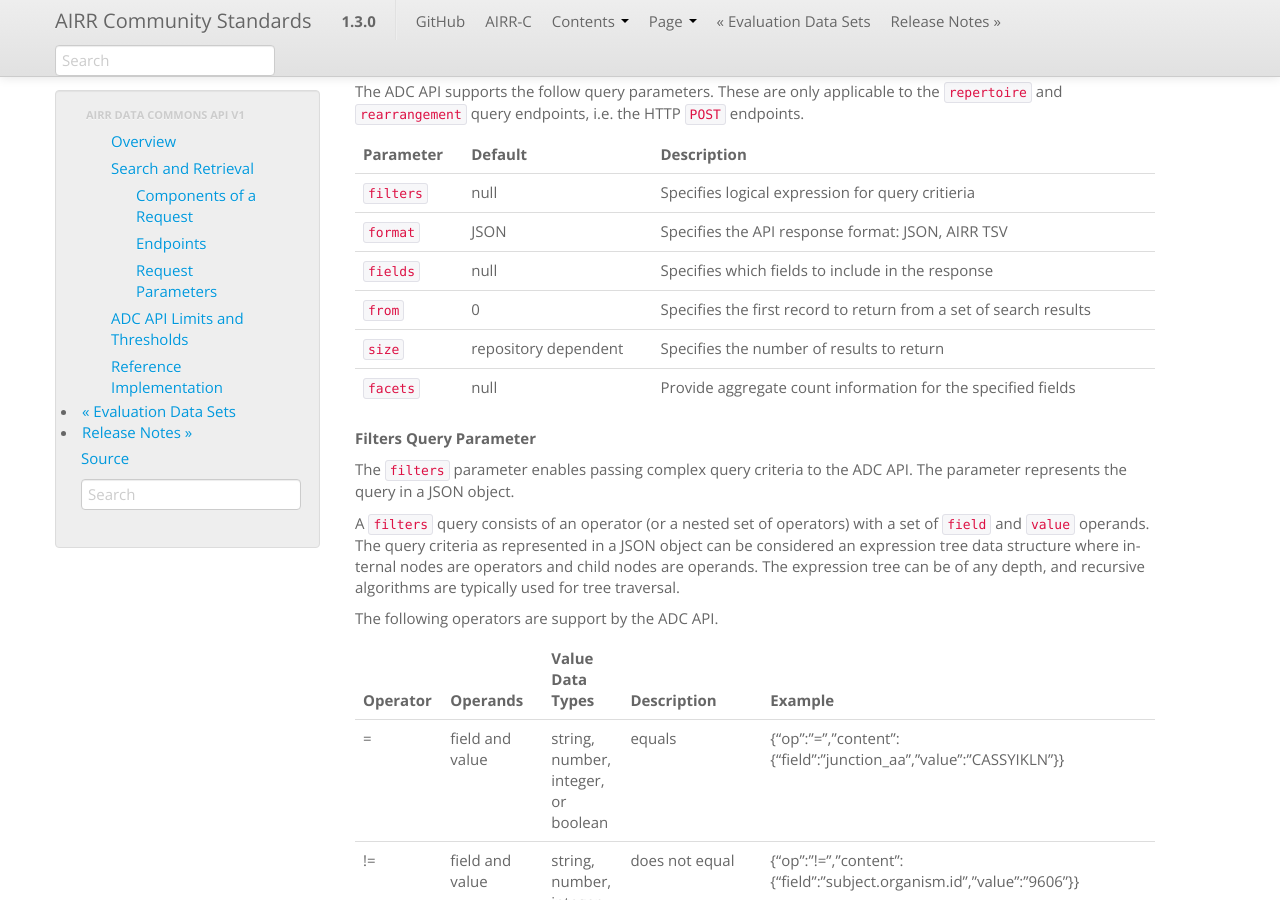
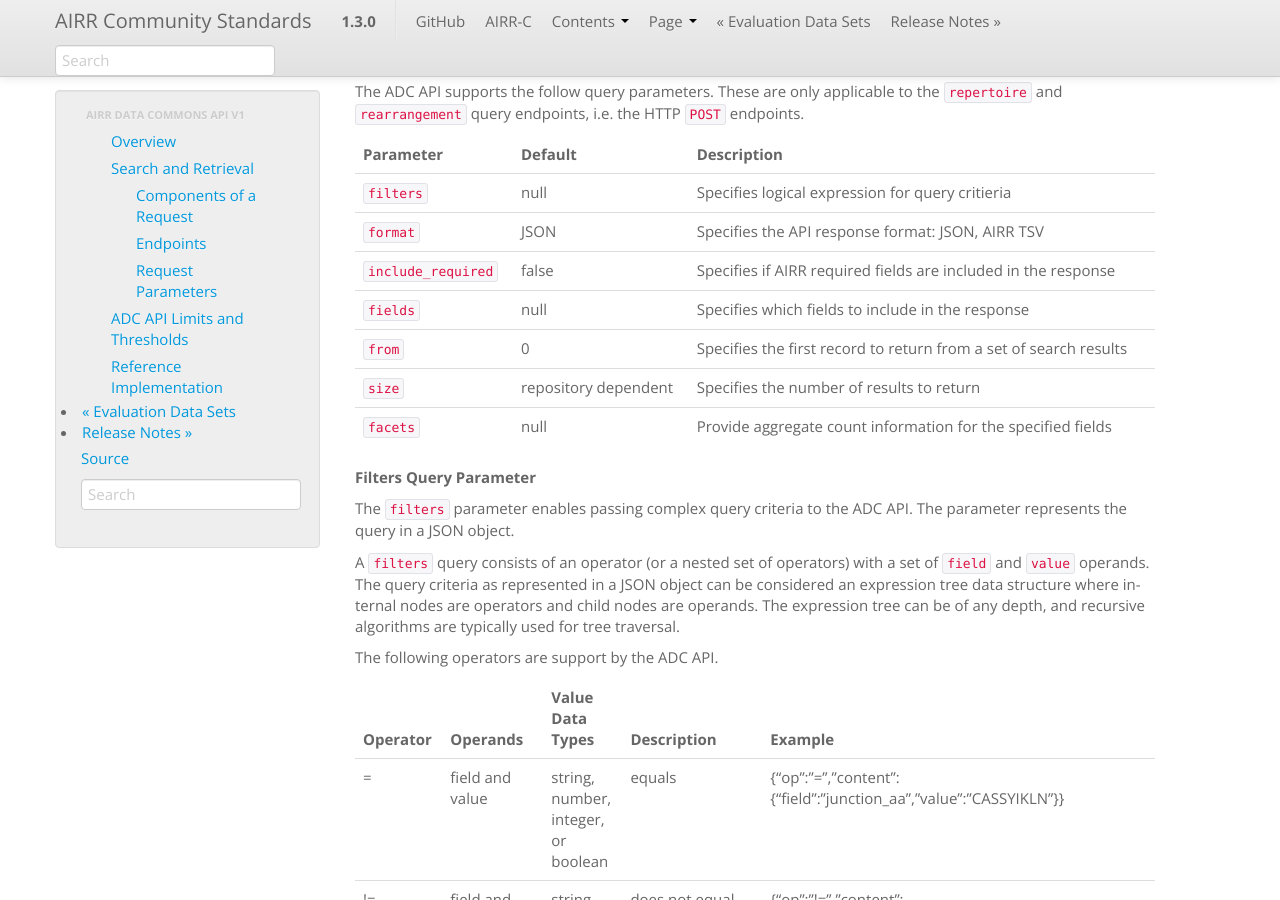
Before and after one commit to airr-community/airr-standards, a Sphinx documentation site: the page built from docs/api/adc_api.rst, in a window 1280 px wide and 900 px high, scrolled down 8813 px. Built offline with Sphinx 7.4.7, drawn with Linux system fonts in a browser that asks for light colours; pages that are not in the unit, such as notebooks, are missing from menus.

Commit message:
Added include_required to the table.

```diff
--- a/docs/api/adc_api.rst
+++ b/docs/api/adc_api.rst
@@ -452,6 +452,9 @@ endpoints, i.e. the HTTP ``POST`` endpoints.
     * - ``format``
       - JSON
       - Specifies the API response format: JSON, AIRR TSV
+    * - ``include_required``
+      - false
+      - Specifies if AIRR required fields are included in the response
     * - ``fields``
       - null
       - Specifies which fields to include in the response
```
